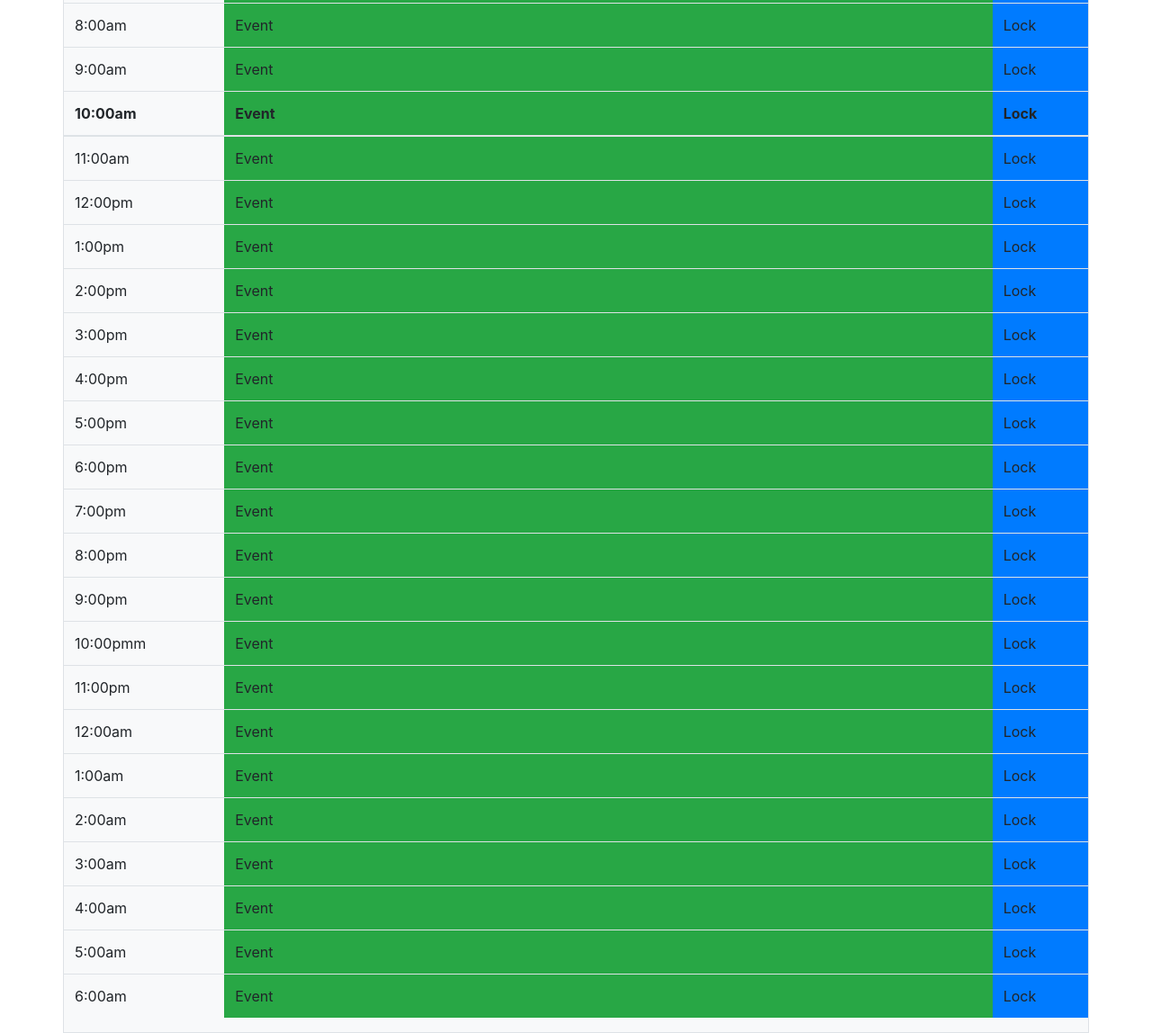
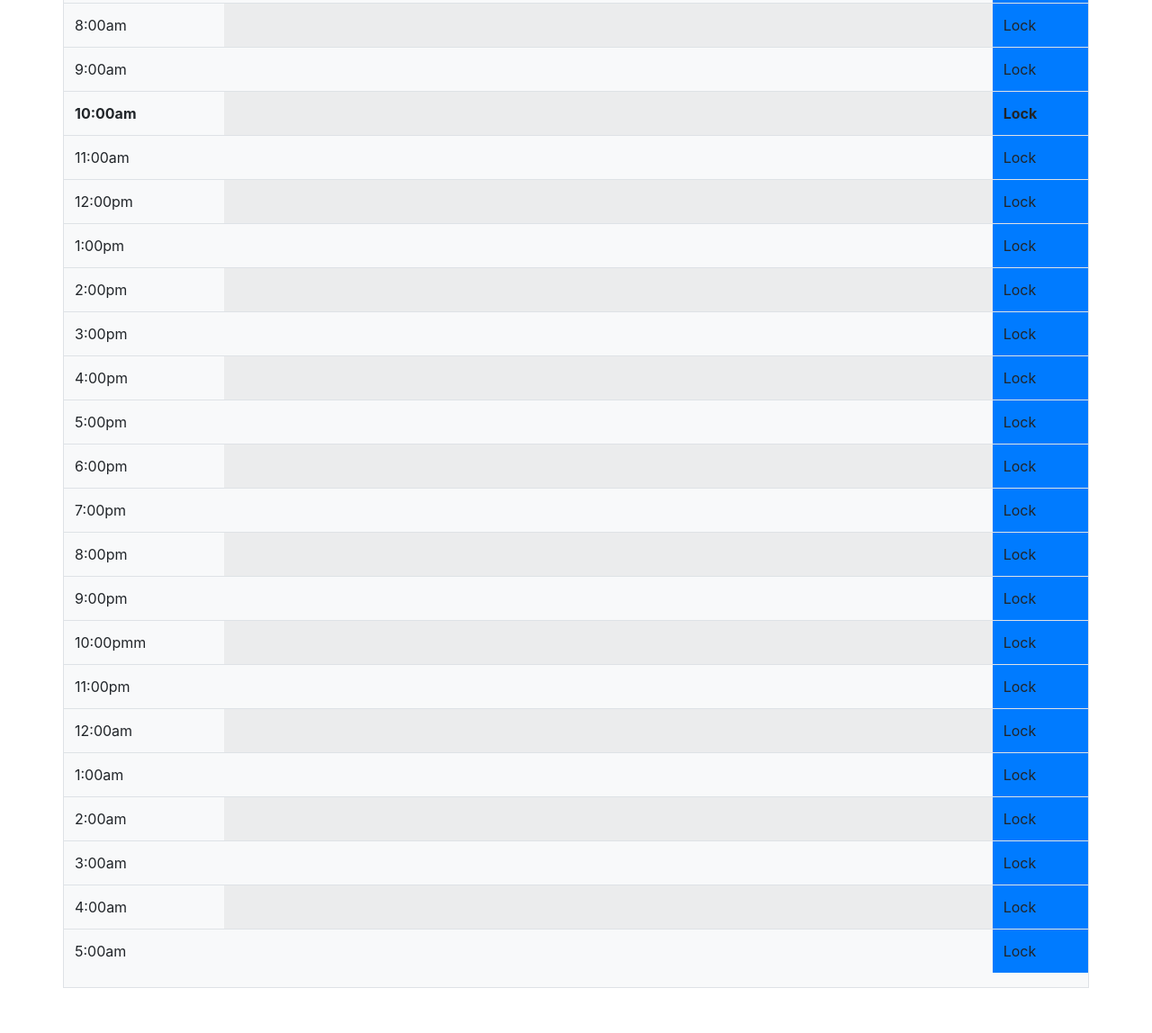
Before and after one commit to BSmalls6/homework_5, a plain HTML site: page index.html in a window 1280 px wide. Shown: the part 372-1520 px from the top of the page at 90% size. After the commit the page ends 1470 px from the top, so only its background shows below. Drawn offline with nearby package versions, Linux system fonts and the light colour scheme; a script that the page names is missing.

Commit message:
more formatting changes

```diff
--- a/index.html
+++ b/index.html
@@ -26,137 +26,130 @@
                 <thead>
                     <tr>
                         <th class="w-12 bg-light" scope="col">Time</th>
-                        <th class="w-75 bg-success" scope="col">Event</th>
-                        <th class="w-13 bg-primary" scope="col">Lock</th>
+                        <th class="w-75 event bg-success " scope="col">Event</th>
+                        <th class="lock w-13 bg-primary" scope="col">Lock</th>
                     </tr>
                 </thead>
                 <tbody>
                     <tr>
                         <td class="w-12 bg-light">6:00am</td>
-                        <td class="w-75 bg-success" scope="col">Event</td>
-                        <td class="w-13 bg-primary" scope="col">Lock</td>
+                        <td class="w-75 event" scope="col"></td>
+                        <td class="lock w-13 bg-primary" scope="col">Lock</td>
                     </tr>
                     <tr>
                         <td class="w-12 bg-light">7:00am</td>
-                        <td class="w-75 bg-success" scope="col">Event</td>
-                        <td class="w-13 bg-primary" scope="col">Lock</td>
+                        <td class="w-75 event" scope="col"></td>
+                        <td class="lock w-13 bg-primary" scope="col">Lock</td>
                     </tr>
                     <tr>
                         <td class="w-12 bg-light">8:00am</td>
-                        <td class="w-75 bg-success" scope="col">Event</td>
-                        <td class="w-13 bg-primary" scope="col">Lock</td>
+                        <td class="w-75 event" scope="col"></td>
+                        <td class="lock w-13 bg-primary" scope="col">Lock</td>
                     </tr>
                     <tr>
                         <td class="w-12 bg-light">9:00am</td>
-                        <td class="w-75 bg-success" scope="col">Event</td>
-                        <td class="w-13 bg-primary" scope="col">Lock</td>
+                        <td class="w-75 event" scope="col"></td>
+                        <td class="lock w-13 bg-primary" scope="col">Lock</td>
                     </tr>
                     <tr>
-                        <th class="w-12 bg-light" scope="col">10:00am</th>
-                        <th class="w-75 bg-success" scope="col">Event</th>
-                        <th class="w-13 bg-primary" scope="col">Lock</th>
+                        <th class="w-12 bg-light">10:00am</th>
+                        <th class="w-75 event" scope="col"></th>
+                        <th class="lock w-13 bg-primary" scope="col">Lock</th>
                     </tr>
-                    </thead>
-                <tbody>
                     <tr>
                         <td class="w-12 bg-light">11:00am</td>
-                        <td class="w-75 bg-success" scope="col">Event</td>
-                        <td class="w-13 bg-primary" scope="col">Lock</td>
+                        <td class="w-75 event" scope="col"></td>
+                        <td class="lock w-13 bg-primary" scope="col">Lock</td>
                     </tr>
                     <tr>
                         <td class="w-12 bg-light">12:00pm</td>
-                        <td class="w-75 bg-success" scope="col">Event</td>
-                        <td class="w-13 bg-primary" scope="col">Lock</td>
+                        <td class="w-75 event" scope="col"></td>
+                        <td class="lock w-13 bg-primary" scope="col">Lock</td>
                     </tr>
                     <tr>
                         <td class="w-12 bg-light">1:00pm</td>
-                        <td class="w-75 bg-success" scope="col">Event</td>
-                        <td class="w-13 bg-primary" scope="col">Lock</td>
+                        <td class="w-75 event" scope="col"></td>
+                        <td class="lock w-13 bg-primary" scope="col">Lock</td>
                     </tr>
                     <tr>
                         <td class="w-12 bg-light">2:00pm</td>
-                        <td class="w-75 bg-success" scope="col">Event</td>
-                        <td class="w-13 bg-primary" scope="col">Lock</td>
+                        <td class="w-75 event" scope="col"></td>
+                        <td class="lock w-13 bg-primary" scope="col">Lock</td>
                     </tr>
                     <tr>
                         <td class="w-12 bg-light">3:00pm</td>
-                        <td class="w-75 bg-success" scope="col">Event</td>
-                        <td class="w-13 bg-primary" scope="col">Lock</td>
+                        <td class="w-75 event " scope="col"></td>
+                        <td class="lock w-13 bg-primary" scope="col">Lock</td>
                     </tr>
                     <tr>
                         <td class="w-12 bg-light">4:00pm</td>
-                        <td class="w-75 bg-success" scope="col">Event</td>
-                        <td class="w-13 bg-primary" scope="col">Lock</td>
+                        <td class="w-75 event " scope="col"></td>
+                        <td class="lock w-13 bg-primary" scope="col">Lock</td>
                     </tr>
                     <tr>
                         <td class="w-12 bg-light">5:00pm</td>
-                        <td class="w-75 bg-success" scope="col">Event</td>
-                        <td class="w-13 bg-primary" scope="col">Lock</td>
+                        <td class="w-75 event " scope="col"></td>
+                        <td class="lock w-13 bg-primary" scope="col">Lock</td>
                     </tr>
                     <tr>
                         <td class="w-12 bg-light">6:00pm</td>
-                        <td class="w-75 bg-success" scope="col">Event</td>
-                        <td class="w-13 bg-primary" scope="col">Lock</td>
+                        <td class="w-75 event " scope="col"></td>
+                        <td class="lock w-13 bg-primary" scope="col">Lock</td>
                     </tr>
                     <tr>
                         <td class="w-12 bg-light">7:00pm</td>
-                        <td class="w-75 bg-success" scope="col">Event</td>
-                        <td class="w-13 bg-primary" scope="col">Lock</td>
+                        <td class="w-75 event " scope="col"></td>
+                        <td class="lock w-13 bg-primary" scope="col">Lock</td>
                     </tr>
                     <tr>
                         <td class="w-12 bg-light">8:00pm</td>
-                        <td class="w-75 bg-success" scope="col">Event</td>
-                        <td class="w-13 bg-primary" scope="col">Lock</td>
+                        <td class="w-75 event " scope="col"></td>
+                        <td class="lock w-13 bg-primary" scope="col">Lock</td>
                     </tr>
                     <tr>
                         <td class="w-12 bg-light">9:00pm</td>
-                        <td class="w-75 bg-success" scope="col">Event</td>
-                        <td class="w-13 bg-primary" scope="col">Lock</td>
+                        <td class="w-75 event " scope="col"></td>
+                        <td class="lock w-13 bg-primary" scope="col">Lock</td>
                     </tr>
                     <tr>
                         <td class="w-12 bg-light">10:00pmm</td>
-                        <td class="w-75 bg-success" scope="col">Event</td>
-                        <td class="w-13 bg-primary" scope="col">Lock</td>
+                        <td class="w-75 event " scope="col"></td>
+                        <td class="lock w-13 bg-primary" scope="col">Lock</td>
                     </tr>
                     <tr>
                         <td class="w-12 bg-light">11:00pm</td>
-                        <td class="w-75 bg-success" scope="col">Event</td>
-                        <td class="w-13 bg-primary" scope="col">Lock</td>
+                        <td class="w-75 event " scope="col"></td>
+                        <td class="lock w-13 bg-primary" scope="col">Lock</td>
                     </tr>
                     <tr>
                         <td class="w-12 bg-light">12:00am</td>
-                        <td class="w-75 bg-success" scope="col">Event</td>
-                        <td class="w-13 bg-primary" scope="col">Lock</td>
+                        <td class="w-75 event " scope="col"></td>
+                        <td class="lock w-13 bg-primary" scope="col">Lock</td>
                     </tr>
                     <tr>
                         <td class="w-12 bg-light">1:00am</td>
-                        <td class="w-75 bg-success" scope="col">Event</td>
-                        <td class="w-13 bg-primary" scope="col">Lock</td>
+                        <td class="w-75 event " scope="col"></td>
+                        <td class="lock w-13 bg-primary" scope="col">Lock</td>
                     </tr>
                     <tr>
                         <td class="w-12 bg-light">2:00am</td>
-                        <td class="w-75 bg-success" scope="col">Event</td>
-                        <td class="w-13 bg-primary" scope="col">Lock</td>
+                        <td class="w-75 event " scope="col"></td>
+                        <td class="lock w-13 bg-primary" scope="col">Lock</td>
                     </tr>
                     <tr>
                         <td class="w-12 bg-light">3:00am</td>
-                        <td class="w-75 bg-success" scope="col">Event</td>
-                        <td class="w-13 bg-primary" scope="col">Lock</td>
+                        <td class="w-75 event " scope="col"></td>
+                        <td class="lock w-13 bg-primary" scope="col">Lock</td>
                     </tr>
                     <tr>
                         <td class="w-12 bg-light">4:00am</td>
-                        <td class="w-75 bg-success" scope="col">Event</td>
-                        <td class="w-13 bg-primary" scope="col">Lock</td>
+                        <td class="w-75 event " scope="col"></td>
+                        <td class="lock w-13 bg-primary" scope="col">Lock</td>
                     </tr>
                     <tr>
                         <td class="w-12 bg-light">5:00am</td>
-                        <td class="w-75 bg-success" scope="col">Event</td>
-                        <td class="w-13 bg-primary" scope="col">Lock</td>
-                    </tr>
-                    <tr>
-                        <td class="w-12 bg-light">6:00am</td>
-                        <td class="w-75 bg-success" scope="col">Event</td>
-                        <td class="w-13 bg-primary" scope="col">Lock</td>
+                        <td class="w-75 event " scope="col"></td>
+                        <td class="lock w-13 bg-primary" scope="col">Lock</td>
                     </tr>
                 </tbody>
             </table>
```
